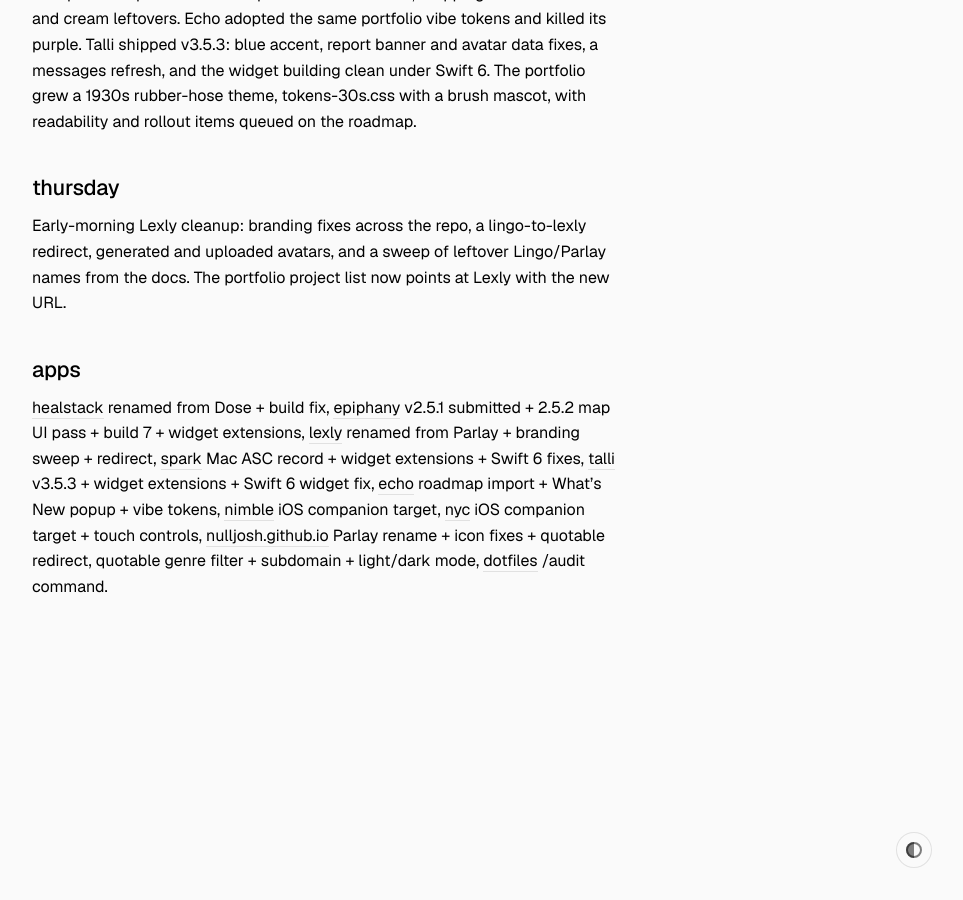
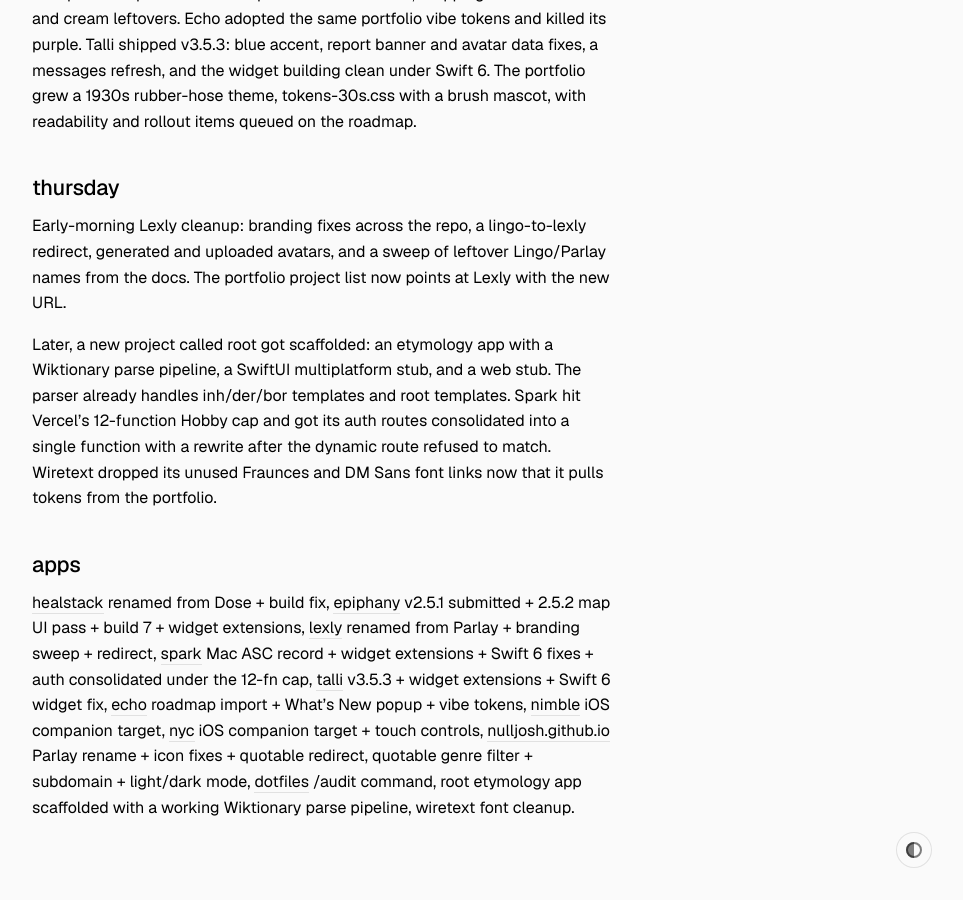
Before and after one commit to nulljosh/inkpress, a Jekyll site: the page built from _posts/2026-07-03-week.md, in a window 1280 px wide and 900 px high, scrolled down 1656 px. Shown: the whole window, without its empty margins (316-1279 px from the left). Built offline with Jekyll 4.4.1, drawn with Linux system fonts in a browser that asks for light colours; before the commit the page ends 2335 px from its top, so only the background shows below that.

Commit message:
journal: root scaffold, spark auth consolidation, wiretext font cleanup
Co-Authored-By: Claude Fable 5 <noreply@anthropic.com>

```diff
--- a/_posts/2026-07-03-week.md
+++ b/_posts/2026-07-03-week.md
@@ -23,6 +23,8 @@ Later in the day Epiphany ran an iOS 2.5.2 pass: capsule search bar with a clear
 
 Early-morning Lexly cleanup: branding fixes across the repo, a lingo-to-lexly redirect, generated and uploaded avatars, and a sweep of leftover Lingo/Parlay names from the docs. The portfolio project list now points at Lexly with the new URL.
 
+Later, a new project called root got scaffolded: an etymology app with a Wiktionary parse pipeline, a SwiftUI multiplatform stub, and a web stub. The parser already handles inh/der/bor templates and root templates. Spark hit Vercel's 12-function Hobby cap and got its auth routes consolidated into a single function with a rewrite after the dynamic route refused to match. Wiretext dropped its unused Fraunces and DM Sans font links now that it pulls tokens from the portfolio.
+
 ## apps
 
-[healstack](https://github.com/nulljosh/dose) renamed from Dose + build fix, [epiphany](https://github.com/nulljosh/epiphany) v2.5.1 submitted + 2.5.2 map UI pass + build 7 + widget extensions, [lexly](https://github.com/nulljosh/lexly) renamed from Parlay + branding sweep + redirect, [spark](https://github.com/nulljosh/spark) Mac ASC record + widget extensions + Swift 6 fixes, [talli](https://github.com/nulljosh/talli) v3.5.3 + widget extensions + Swift 6 widget fix, [echo](https://github.com/nulljosh/echo) roadmap import + What's New popup + vibe tokens, [nimble](https://github.com/nulljosh/nimble) iOS companion target, [nyc](https://github.com/nulljosh/nyc) iOS companion target + touch controls, [nulljosh.github.io](https://github.com/nulljosh/nulljosh.github.io) Parlay rename + icon fixes + quotable redirect, quotable genre filter + subdomain + light/dark mode, [dotfiles](https://github.com/nulljosh/dotfiles) /audit command.
+[healstack](https://github.com/nulljosh/dose) renamed from Dose + build fix, [epiphany](https://github.com/nulljosh/epiphany) v2.5.1 submitted + 2.5.2 map UI pass + build 7 + widget extensions, [lexly](https://github.com/nulljosh/lexly) renamed from Parlay + branding sweep + redirect, [spark](https://github.com/nulljosh/spark) Mac ASC record + widget extensions + Swift 6 fixes + auth consolidated under the 12-fn cap, [talli](https://github.com/nulljosh/talli) v3.5.3 + widget extensions + Swift 6 widget fix, [echo](https://github.com/nulljosh/echo) roadmap import + What's New popup + vibe tokens, [nimble](https://github.com/nulljosh/nimble) iOS companion target, [nyc](https://github.com/nulljosh/nyc) iOS companion target + touch controls, [nulljosh.github.io](https://github.com/nulljosh/nulljosh.github.io) Parlay rename + icon fixes + quotable redirect, quotable genre filter + subdomain + light/dark mode, [dotfiles](https://github.com/nulljosh/dotfiles) /audit command, root etymology app scaffolded with a working Wiktionary parse pipeline, wiretext font cleanup.
```
Also changed, not shown: 2 other files.
